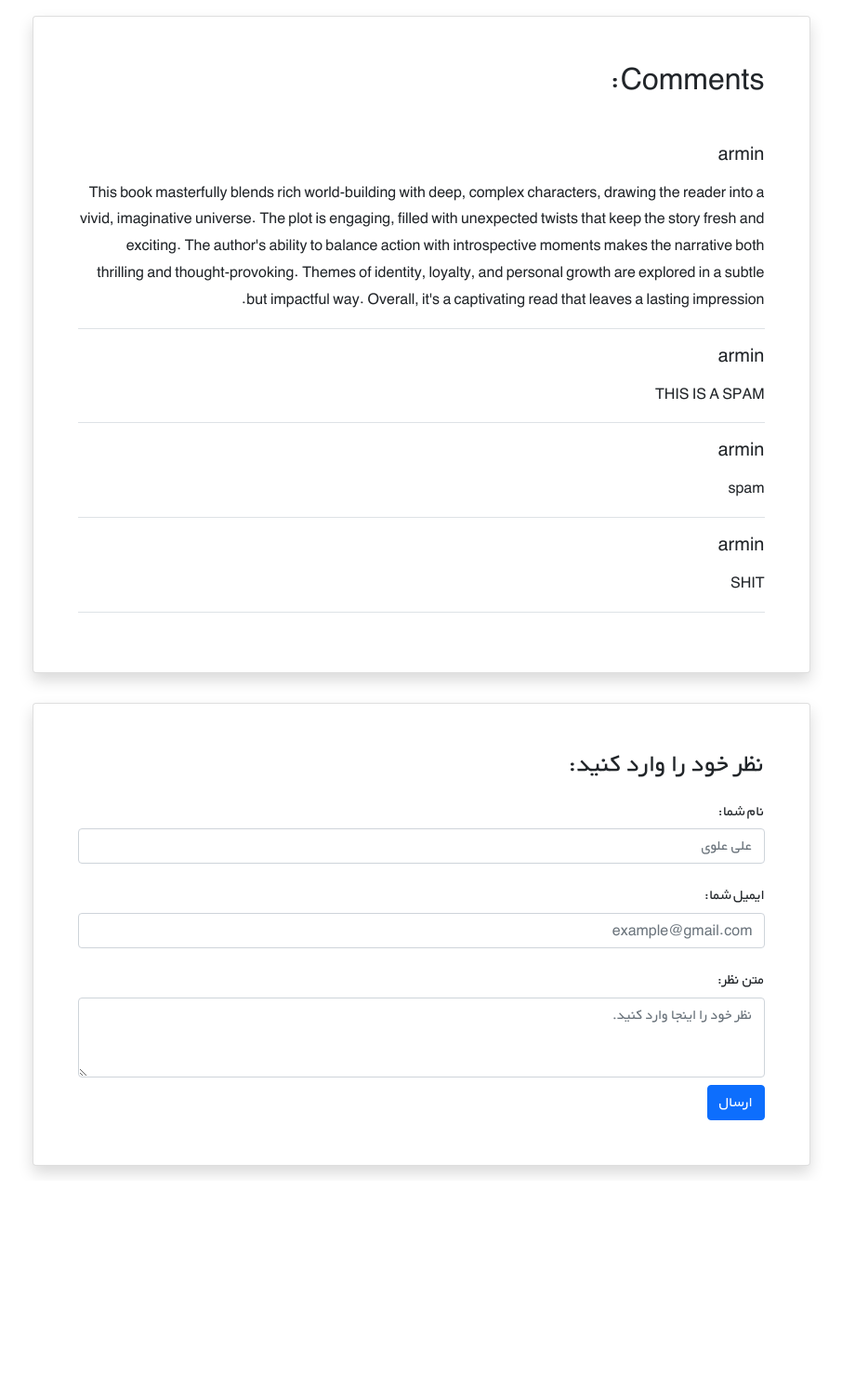
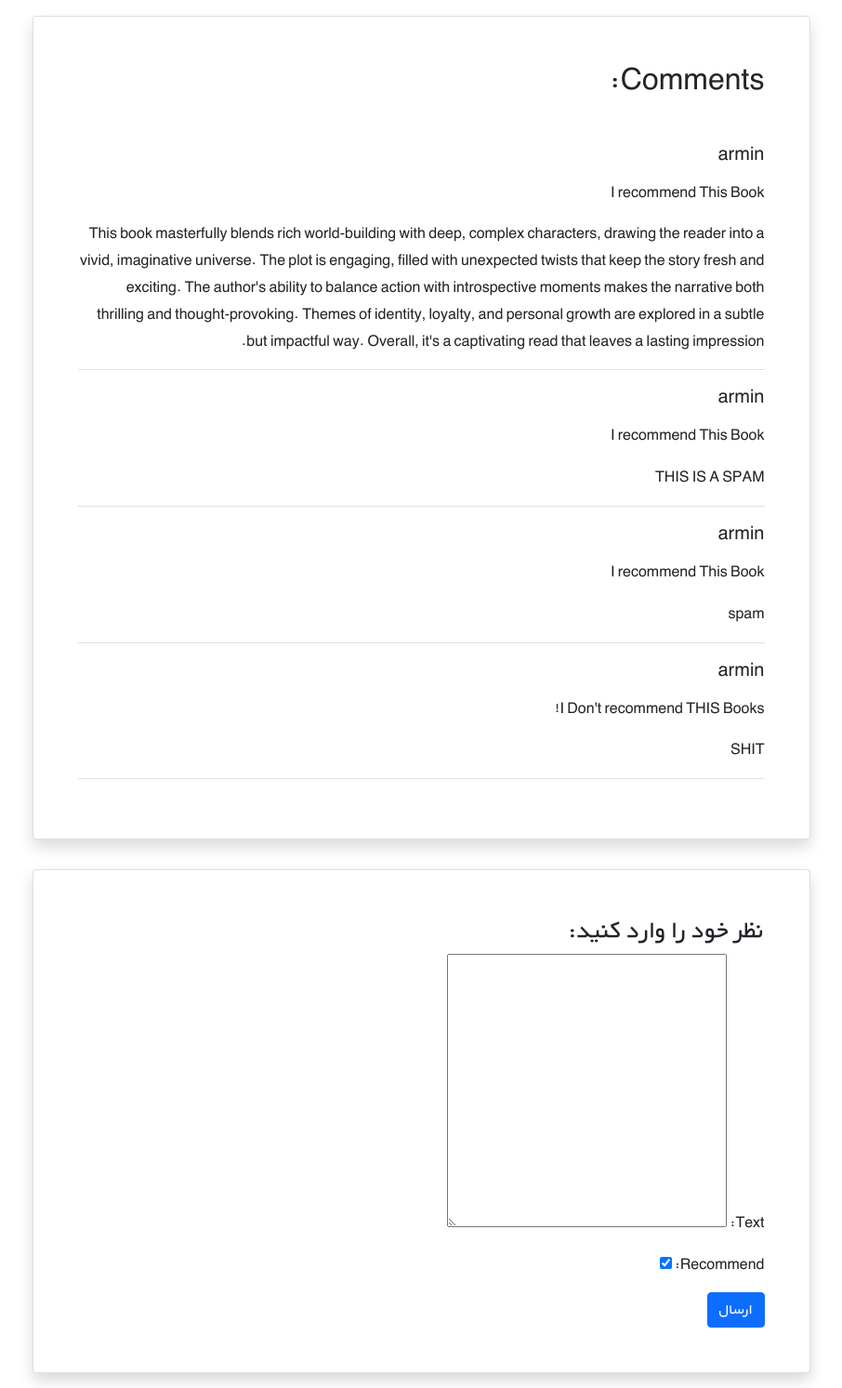
Before and after one commit to arminqk/django_bookstore, a Django app: page /books/1/ in a window 1280 px wide. Shown: the part 458-1951 px from the top of the page at 93% size, without its empty margins (187-1093 px from the left). Before the commit the page ends 1723 px from the top, so only its background shows below. Run offline with Django 4.2, Linux system fonts and the light colour scheme; data comes from the database, SQL or seed files in the repository; both versions use the stored data as it was after the commit; some libraries are stand-ins or nearby versions.

Commit message:
add comment form to book detail view

```diff
--- /dev/null
+++ b/books/forms.py
@@ -0,0 +1,7 @@
+from django import forms
+from .models import Comment
+
+class CommentForm(forms.ModelForm):
+    class Meta:
+        model = Comment
+        fields = ('text','recommend',)
--- a/books/models.py
+++ b/books/models.py
@@ -21,6 +21,7 @@ class Comment(models.Model):
     text = models.TextField()
     datetime_created = models.DateTimeField(auto_now_add=True)
     book = models.ForeignKey(Book, on_delete=models.CASCADE, related_name='comments')
-
+    is_active = models.BooleanField(default=True)
+    recommend = models.BooleanField(default=True)
     def __str__(self):
         return self.text
--- a/books/templates/books/book_detail.html
+++ b/books/templates/books/book_detail.html
@@ -1,5 +1,5 @@
 {% extends '_base.html' %}
-
+{% load crispy_forms_tags %}
 {%load book_tags  %}
 {% block page_title %} Detail of book {{ book.title }} {% endblock %}
 {% block content %}
@@ -42,6 +42,12 @@
 
                         <div class="border-bottom mb-3">
                             <h5 class="mb-3"> {{ comment.user.username }}</h5>
+                            {% if comment.recommend %}
+                            <p>I recommend This Book </p>
+                            {% else %}
+                                <p>I Don't recommend THIS Books! </p>
+
+                            {% endif %}
                             <p>{{ comment.text|linebreaks }}</p>
                         </div>
                     {% endfor %}
@@ -53,20 +59,9 @@
                 <div class="card shadow my-3 p-5 w-sm-75 w-100">
                     <h3>نظر خود را وارد کنید:</h3>
                     <form method="POST">
-                        <div class="form-group py-2">
-                            <label class="py-1" for="author_name">نام شما:</label>
-                            <input type="text" class="form-control" placeholder="علی علوی" name="author_name">
-                        </div>
-                        <div class="form-group py-2">
-                            <label class="py-1" for="email">ایمیل شما:</label>
-                            <input type="email" class="form-control" placeholder="example@gmail.com" name="email">
-                        </div>
-                        <div class="form-group py-2">
-                            <label class="py-1" for="comment_text">متن نظر:</label>
-                            <textarea class="form-control" name="text" rows="3"
-                                      placeholder="نظر خود را اینجا وارد کنید."></textarea>
-                        </div>
-                        <button type="submit" class="btn btn-primary">ارسال</button>
+                        {% csrf_token %}
+                        {{ comment_form.as_p }}
+                        <button type="submit" class="btn btn-primary" >ارسال</button>
                     </form>
                 </div>
             </div>
--- a/books/views.py
+++ b/books/views.py
@@ -4,6 +4,7 @@ from django.shortcuts import get_object_or_404
 # Create your views here.
 from django.views import generic
 from .models import Book
+from .forms import CommentForm
 
 class BookListView(generic.ListView):
     model = Book
@@ -19,7 +20,20 @@ def book_detail_view(request,pk):
     book = get_object_or_404(Book , pk=pk)
     #book comments
     book_comments = book.comments.all()
-    return render(request , 'books/book_detail.html' , {'book':book , 'comments':book_comments})
+
+    if request.method == 'POST':
+        comment_form = CommentForm(request.POST)
+        if comment_form.is_valid():
+            new_comment = comment_form.save(commit=False)
+            new_comment.book = book
+            new_comment.user = request.user
+            new_comment.save()
+            comment_form = CommentForm()
+    else:
+        comment_form = CommentForm()
+    return render(request , 'books/book_detail.html' , {'book':book ,
+                                                        'comments':book_comments ,
+                                                        'comment_form':comment_form},)
 
 
 
```
Also changed, not shown: books/migrations/0005_comment_is_active_comment_recommend.py (added), db.sqlite3.
